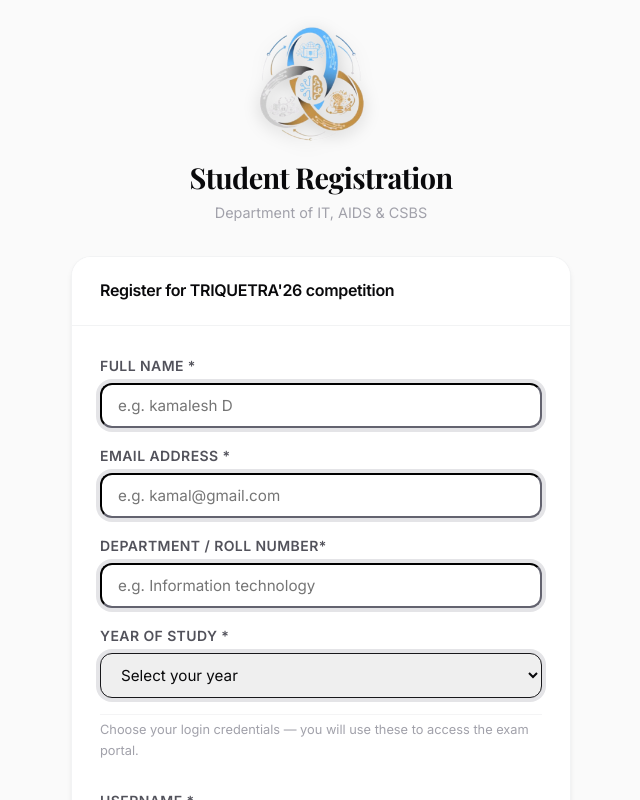
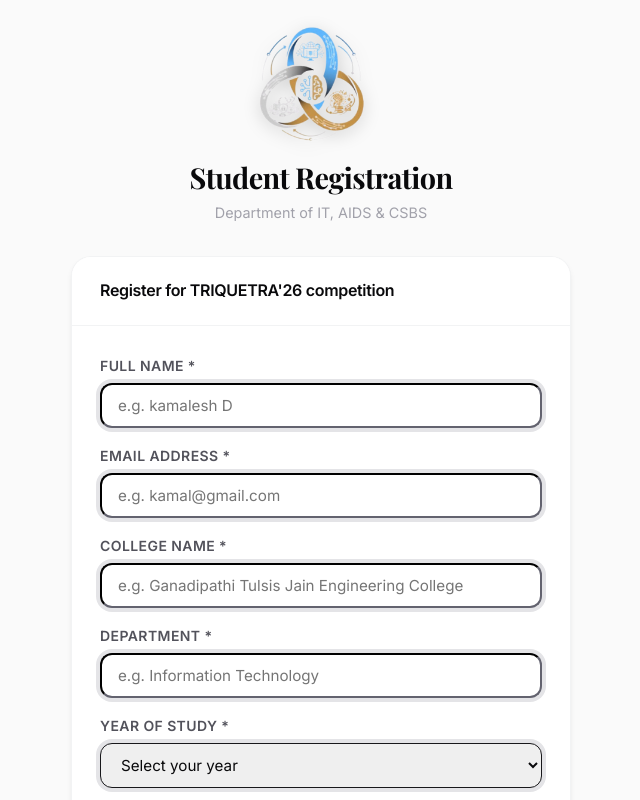
Before and after one commit to SRRrahul/Prompt_Engineering, a React (Vite) app in the folder frontend/: page /examiner/register in a window 1280 px wide. Shown: the top 800 px of the page, without its empty margins (319-959 px from the left). Built offline with nearby package versions, Linux system fonts and the light colour scheme; no server answers; the HTML template or start-up script is replaced by a standard one; a web font is replaced by a local one.

Commit message:
feat: add college name to registration and remove roll number

```diff
--- a/frontend/src/pages/examiner/Register.tsx
+++ b/frontend/src/pages/examiner/Register.tsx
@@ -7,6 +7,7 @@ interface FormState {
   name: string;
   email: string;
   department: string;
+  collegeName: string;
   year: string;
   username: string;
   password: string;
@@ -21,7 +22,7 @@ interface FieldErrors {
 
 export default function ExaminerRegister() {
   const navigate = useNavigate();
-  const [form, setForm] = useState<FormState>({ name: '', email: '', department: '', year: '', username: '', password: '', confirmPassword: '' });
+  const [form, setForm] = useState<FormState>({ name: '', email: '', department: '', collegeName: '', year: '', username: '', password: '', confirmPassword: '' });
   const [fieldErrors, setFieldErrors] = useState<FieldErrors>({});
   const [loading, setLoading] = useState(false);
   const [error, setError] = useState('');
@@ -68,6 +69,7 @@ export default function ExaminerRegister() {
         name: form.name.trim(),
         email: form.email.trim(),
         department: form.department.trim(),
+        collegeName: form.collegeName.trim(),
         year: form.year.trim(),
         username: form.username.trim(),
         password: form.password,
@@ -161,15 +163,29 @@ export default function ExaminerRegister() {
                 />
               </div>
 
-              {/* Department */}
+              {/* College Name */}
               <div className="form-group">
-                <label className="form-label">Department / Roll Number*</label>
+                <label className="form-label">COLLEGE NAME *</label>
                 <input
                   className="form-input"
                   type="text"
-                  placeholder="e.g. Information technology"
+                  placeholder="e.g. Ganadipathi Tulsis Jain Engineering College"
+                  value={form.collegeName}
+                  onChange={handleChange('collegeName')}
+                  required
+                />
+              </div>
+
+              {/* Department */}
+              <div className="form-group">
+                <label className="form-label">DEPARTMENT *</label>
+                <input
+                  className="form-input"
+                  type="text"
+                  placeholder="e.g. Information Technology"
                   value={form.department}
                   onChange={handleChange('department')}
+                  required
                 />
               </div>
 
```
Also changed, not shown: 2 other files (tests, documents, lock files or other folders).
